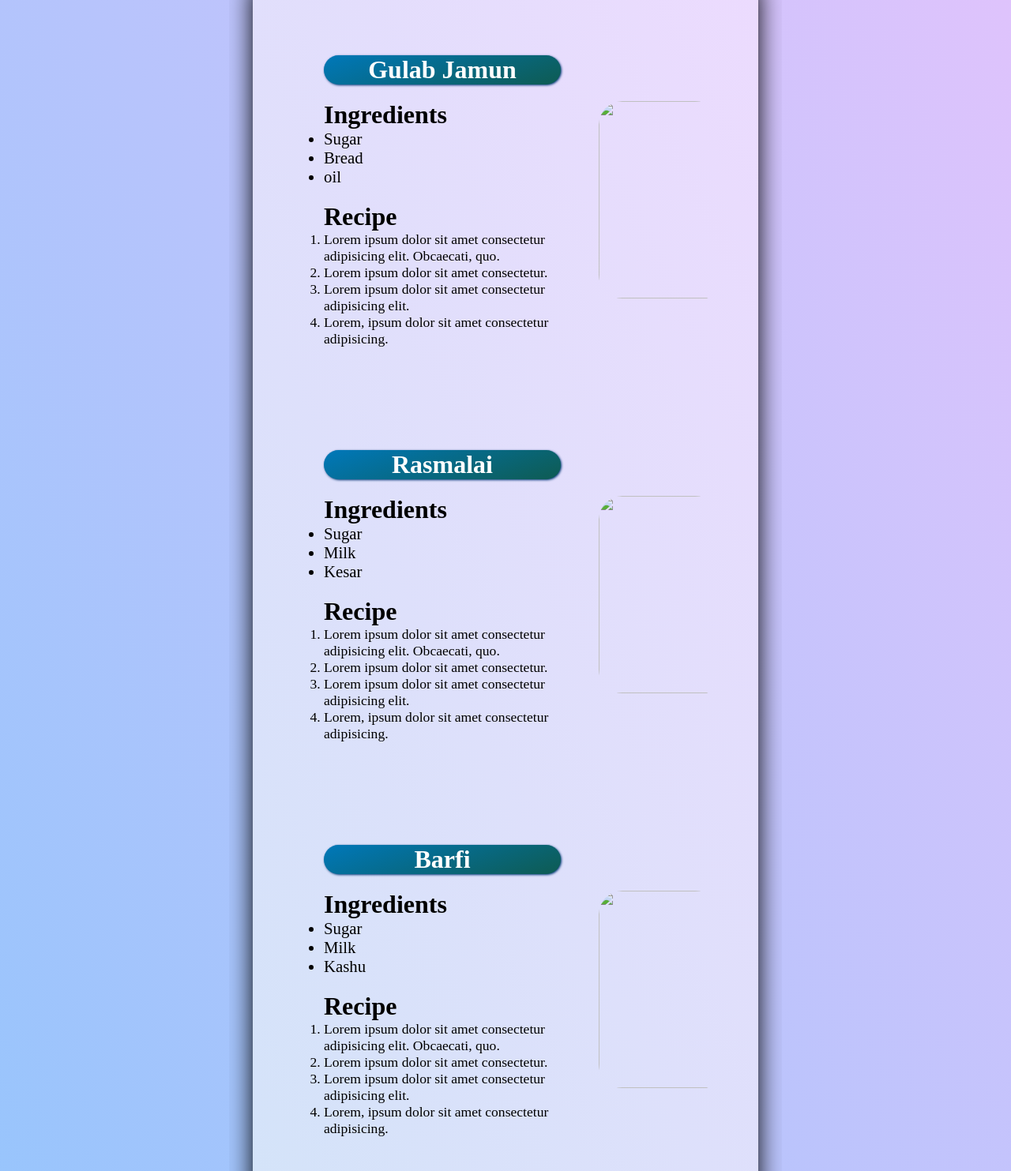
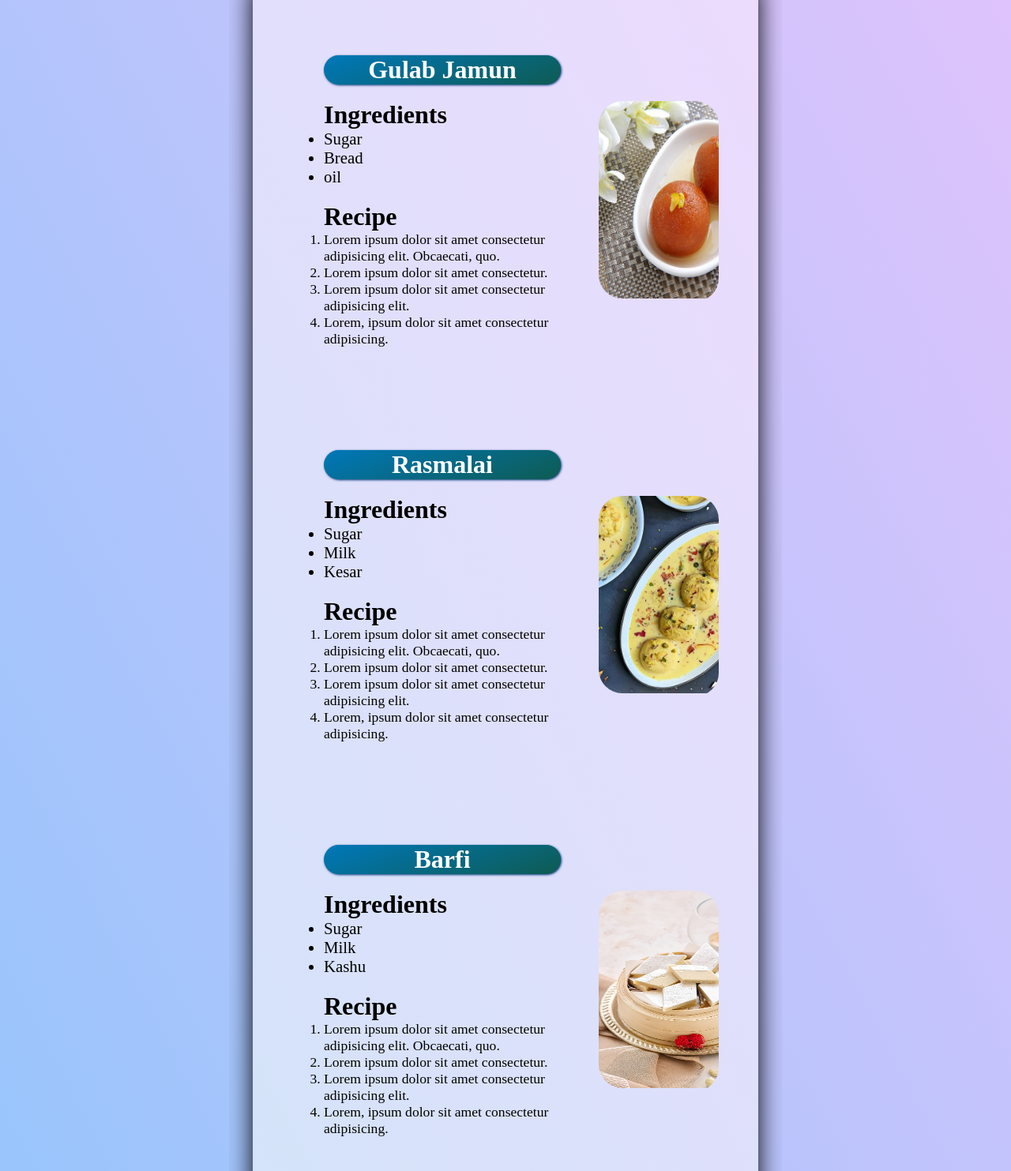
Before and after one commit to Ruchi3105/SweetDelights, a plain HTML site: page index.html in a window 1280 px wide. Shown: the part 80-1563 px from the top of the page at 79% size. Drawn offline with Linux system fonts and the light colour scheme.

Commit message:
Update index.html

```diff
--- a/index.html
+++ b/index.html
@@ -63,7 +63,7 @@
                 </div>
               </div>
               <div class="rightBox">
-                <img src="/images/gulab jamun.jpg" alt="" />
+                <img src="gulab jamun.jpg" alt="" />
                 <div class="overlay">
                   <span>Click here to buy</span>
                 </div>
@@ -101,7 +101,7 @@
                 </div>
               </div>
               <div class="rightBox">
-                <img src="/images/Rasmalai.webp" alt="" />
+                <img src="Rasmalai.webp" alt="" />
                 <div class="overlay">
                   <span>Click here to buy</span>
                 </div>
@@ -139,7 +139,7 @@
                 </div>
               </div>
               <div class="rightBox">
-                <img src="/images/barfi.jpg" alt="" />
+                <img src="barfi.jpg" alt="" />
                 <div class="overlay">
                   <span>Click here to buy</span>
                 </div>
@@ -177,7 +177,7 @@
                 </div>
               </div>
               <div class="rightBox">
-                <img src="/images/peda.jpg" alt="" />
+                <img src="peda.jpg" alt="" />
                 <div class="overlay">
                   <span>Click here to buy</span>
                 </div>
```
